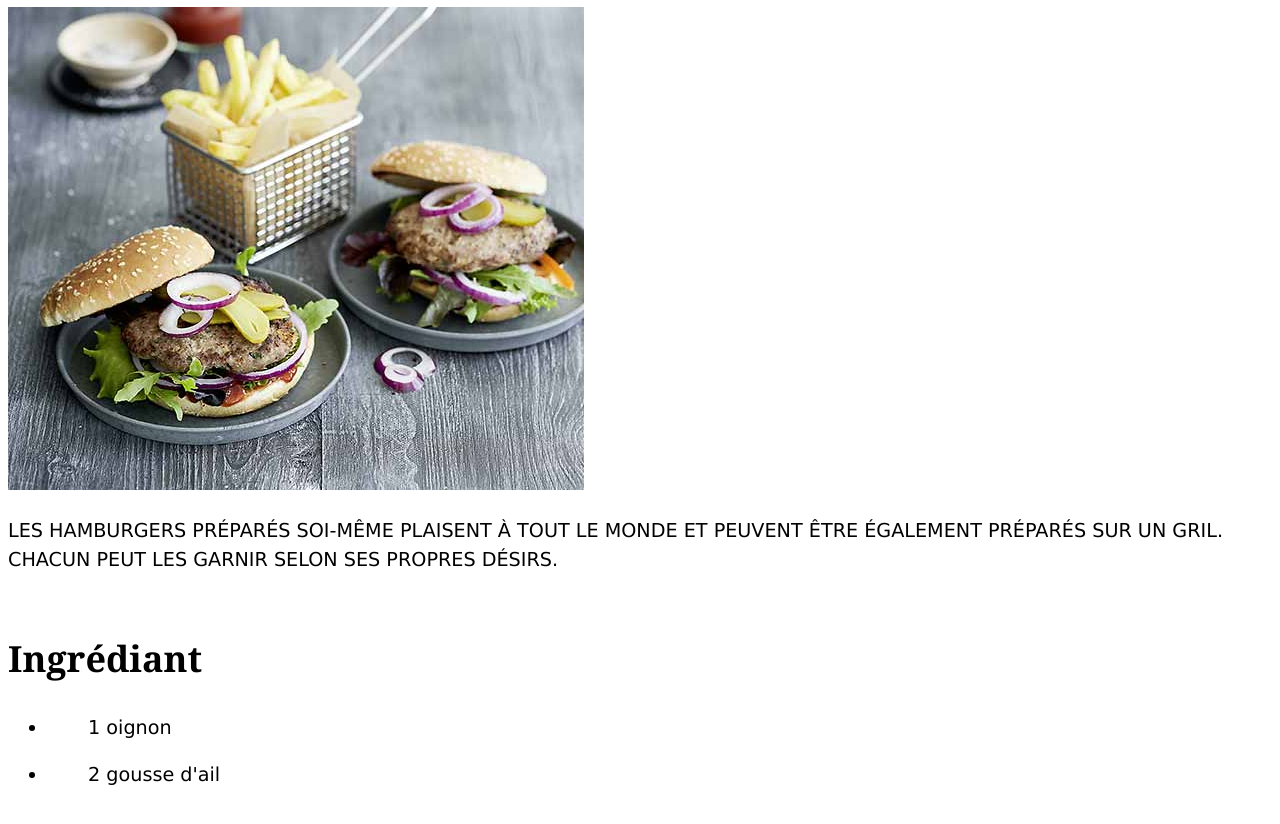
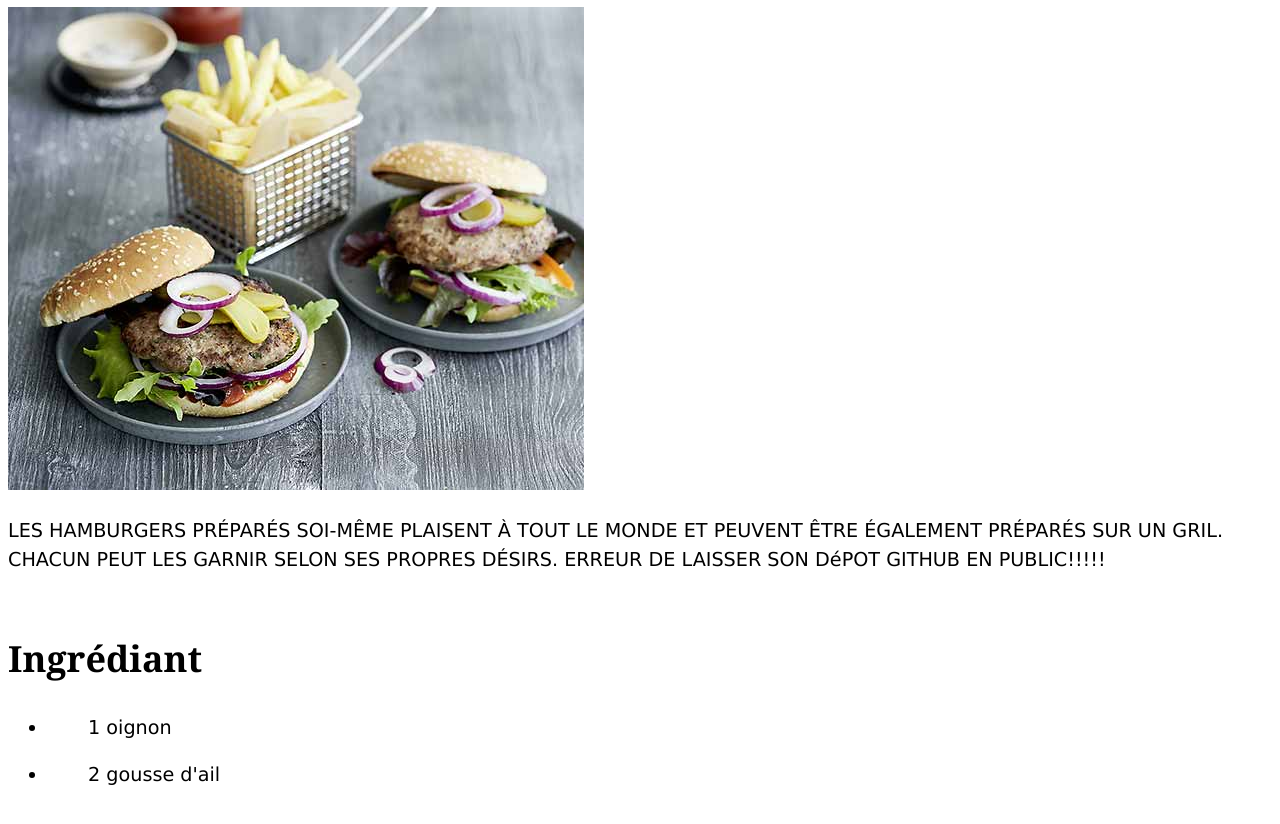
Before and after one commit to divtec-cejef/fifty-burgers-LucienCrelier, a plain HTML site: page index.html in a window 1280 px wide. Shown: the part 268-1092 px from the top of the page. Drawn offline with Linux system fonts and the light colour scheme.

Commit message:
Update index.html

```diff
--- a/index.html
+++ b/index.html
@@ -25,7 +25,7 @@
 
     <p class = "intro"> LES HAMBURGERS PRÉPARÉS SOI-MÊME PLAISENT À TOUT LE MONDE
         ET PEUVENT ÊTRE ÉGALEMENT PRÉPARÉS SUR UN GRIL.
-        CHACUN PEUT LES GARNIR SELON SES PROPRES DÉSIRS.
+        CHACUN PEUT LES GARNIR SELON SES PROPRES DÉSIRS. ERREUR DE LAISSER SON DéPOT GITHUB EN PUBLIC!!!!!
     </p>
 
     <h2>Ingrédiant</h2>
```
